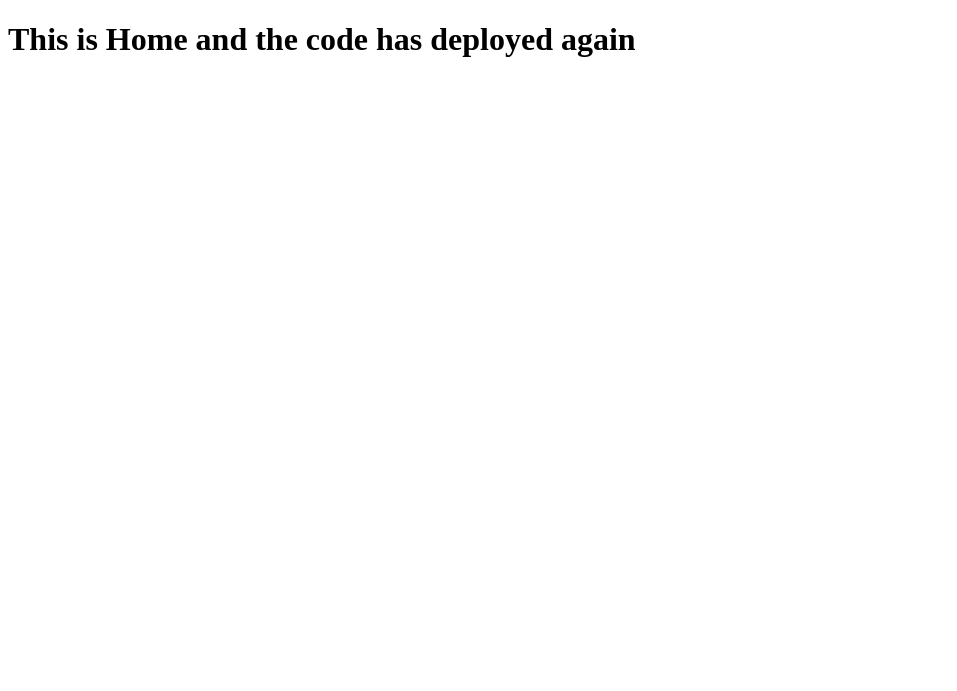
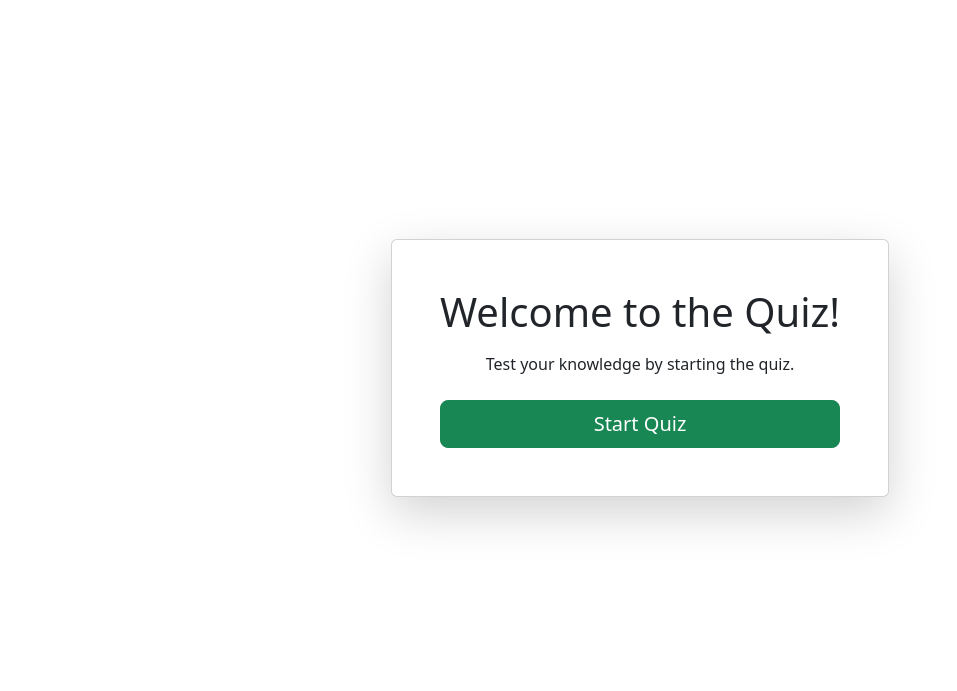
Before and after one commit to sanauwar/quiz-app, a React app: page / in a window 1280 px wide. Shown: the whole page, without its empty margins (0-957 px from the left). Built offline with nearby package versions, Linux system fonts and the light colour scheme.

Commit message:
Quiz Design

```diff
--- a/package.json
+++ b/package.json
@@ -7,7 +7,9 @@
     "@testing-library/jest-dom": "^6.6.3",
     "@testing-library/react": "^16.3.0",
     "@testing-library/user-event": "^14.6.1",
+    "bootstrap": "^5.3.5",
     "react": "^19.1.0",
+    "react-bootstrap": "^2.10.9",
     "react-dom": "^19.1.0",
     "react-scripts": "5.0.1",
     "web-vitals": "^4.2.4"
--- a/public/index.html
+++ b/public/index.html
@@ -24,7 +24,7 @@
       work correctly both with client-side routing and a non-root public URL.
       Learn how to configure a non-root public URL by running `npm run build`.
     -->
-    <title>React App</title>
+    <title>Quiz App</title>
   </head>
   <body>
     <noscript>You need to enable JavaScript to run this app.</noscript>
--- a/src/app/App.js
+++ b/src/app/App.js
@@ -1,6 +1,8 @@
 import { BrowserRouter, Route, Routes } from "react-router-dom";
 import Home from "../pages/Home";
 import NoPage from "../pages/NoPage";
+import "bootstrap/dist/css/bootstrap.min.css";
+import "../assets/css/style.css";
 
 import React from "react";
 
--- a/src/pages/Home.js
+++ b/src/pages/Home.js
@@ -1,7 +1,26 @@
 import React from "react";
 
 function Home() {
-  return <h1>This is Home and the code has deployed again</h1>;
+  function startQuiz() {
+    console.log("Quiz Is Working");
+  }
+
+  return (
+    <div className="container py-5">
+      <div
+        className="d-flex justify-content-center align-items-center"
+        style={{ minHeight: "80vh" }}
+      >
+        <div className="card p-5 shadow-lg text-center">
+          <h1 className="mb-3">Welcome to the Quiz!</h1>
+          <p className="mb-4">Test your knowledge by starting the quiz.</p>
+          <button className="btn btn-success btn-lg" onClick={startQuiz}>
+            Start Quiz
+          </button>
+        </div>
+      </div>
+    </div>
+  );
 }
 
 export default Home;
```
Also changed, not shown: 1 other file.
